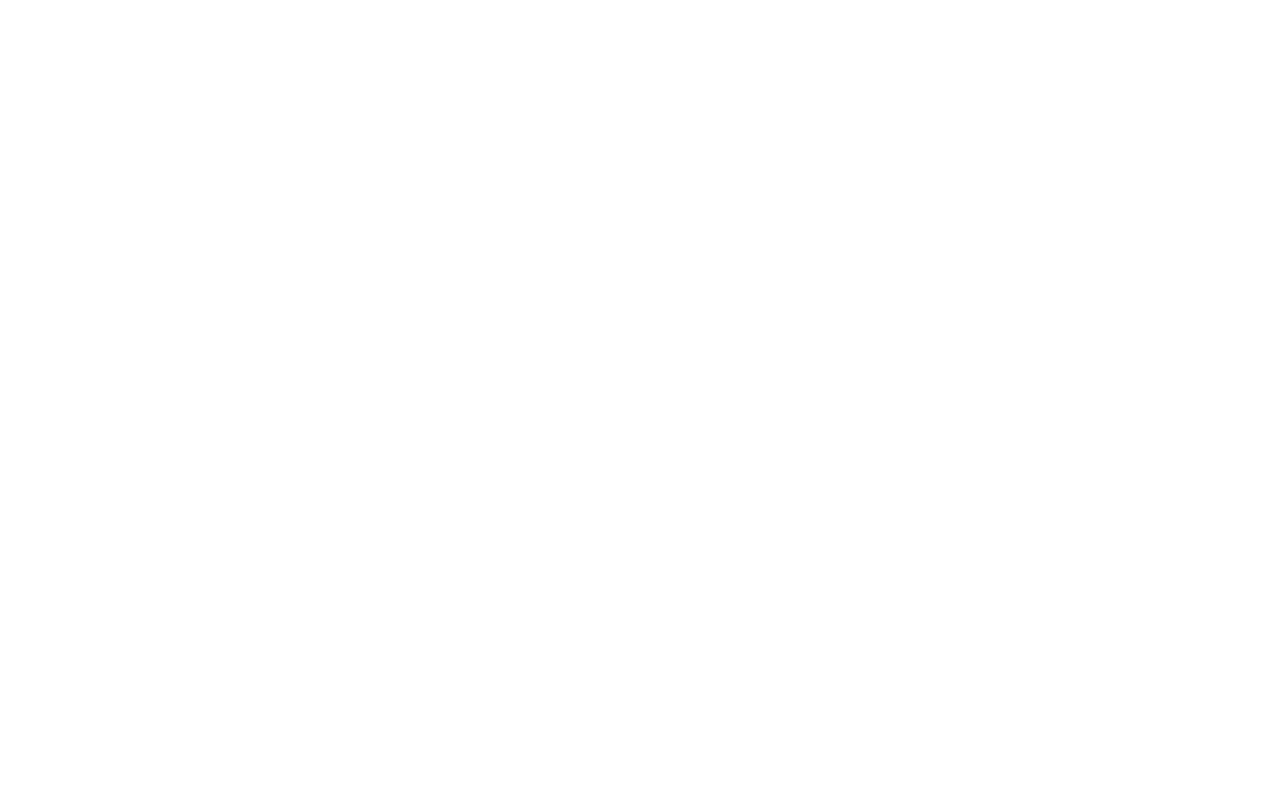
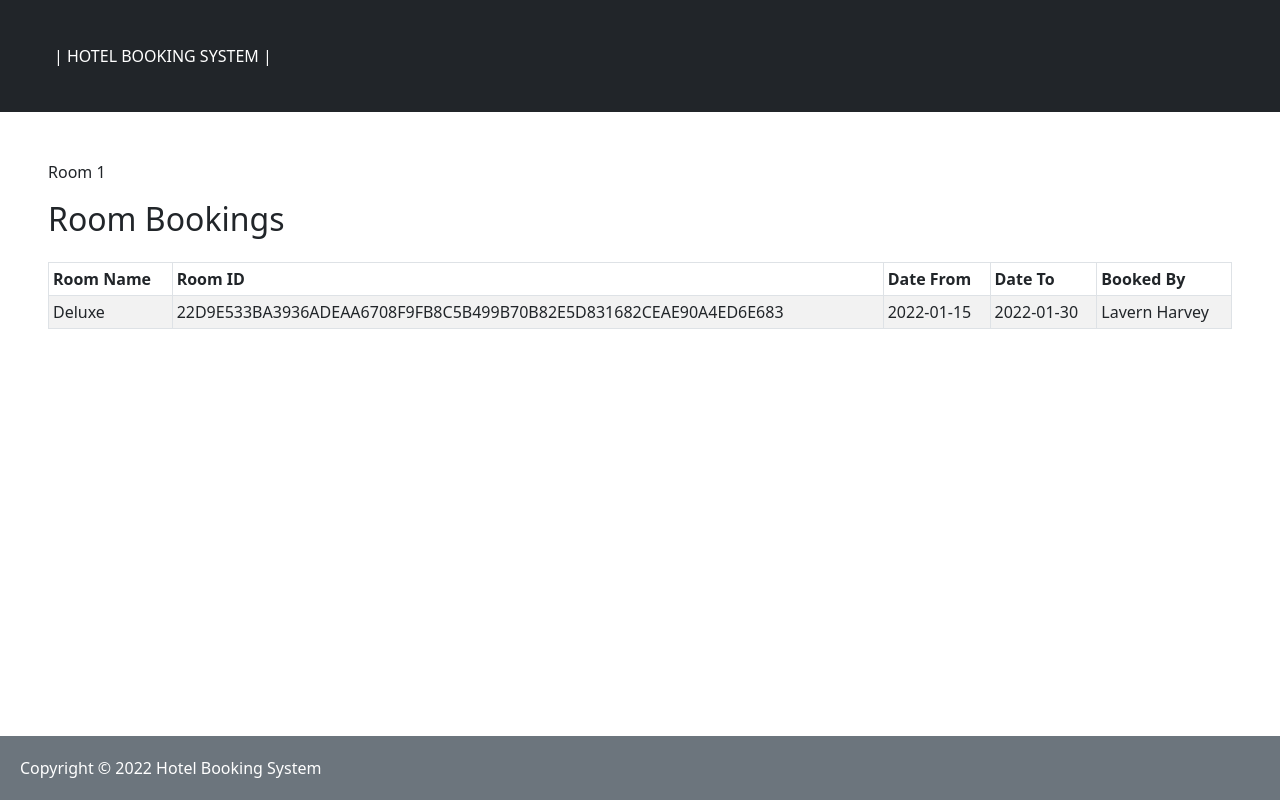
Before and after one commit to Udith-Gayan/hotel-booking-client-app, a React (Create React App) app: page /dashboard/hotel-owner-login-overview/room/1 in a window 1280 px wide. Before the commit this address had no page. Built offline with nearby package versions, Linux system fonts and the light colour scheme.

Commit message:
ui implementations

```diff
--- a/src/App.js
+++ b/src/App.js
@@ -4,9 +4,10 @@ import LandingPage from "./components/LandingPage/LandingPage";
 import HotelOwnerRegisterLogin from "./components/HotelOwnerRegisterLogin/HotelOwnerRegisterLogin";
 import HotelOverview from "./components/HotelOverview/HotelOverview";
 import DashboardLayout from "./components/DashboardLayout/DashboardLayout";
-import Bookings from "./components/Bookings/Bookings";
+import HotelOwnerLoginDashboard from "./components/HotelOwnerLoginDashboard/HotelOwnerLoginDashboard";
 import Hotels from "./components/Hotels/Hotels";
 import MyReservations from "./components/MyReservations/MyReservations";
+import Room from "./components/Room/Room";
 
 function App() {
   return (
@@ -20,9 +21,16 @@ function App() {
           ></Route>
           <Route path="/dashboard" element={<DashboardLayout />}>
             <Route path="hotel-overview" element={<HotelOverview />}></Route>
-            <Route path="bookings" element={<Bookings />}></Route>
+            <Route
+              path="hotel-owner-login-overview"
+              element={<HotelOwnerLoginDashboard />}
+            ></Route>
             <Route path="hotels" element={<Hotels />}></Route>
             <Route path="my-reservations" element={<MyReservations />}></Route>
+            <Route
+              path="hotel-owner-login-overview/room/:id"
+              element={<Room />}
+            ></Route>
           </Route>
         </Routes>
       </Layout>
--- a/src/components/Bookings/Bookings.js
+++ b/src/components/Bookings/Bookings.js
@@ -38,14 +38,14 @@ const Bookings = () => {
             <td>Edwyn Alannah</td>
           </tr>
           <tr>
-            <td>Marino Beach Colombo</td>
+            <td>The Kingsbury Colombo</td>
             <td>Platinum</td>
             <td>
               22D9E533BA3936ADEAA6708F9FB8C5B499B70B82E5D831682CEAE90A4ED6E683
             </td>
-            <td>2022-02-15</td>
-            <td>2022-02-30</td>
-            <td>Denzel Jaxtyn</td>
+            <td>2022-03-15</td>
+            <td>2022-03-30</td>
+            <td>Edwyn Alannah</td>
           </tr>
         </tbody>
       </Table>
--- /dev/null
+++ b/src/components/DashboardLayout/Dashboard.module.css
@@ -0,0 +1,4 @@
+.dashboardBottom {
+  margin: 3rem;
+  margin-bottom: 100px;
+}
--- a/src/components/DashboardLayout/DashboardLayout.js
+++ b/src/components/DashboardLayout/DashboardLayout.js
@@ -3,6 +3,7 @@ import Footer from "../Footer/Footer";
 //import Spinner from "../Spinner/Spinner";
 import Navbar from "../Navbar/Navbar";
 import { Outlet } from "react-router-dom";
+import classes from "./Dashboard.module.css";
 function DashboardLayout() {
   return (
     <div>
@@ -10,7 +11,7 @@ function DashboardLayout() {
       {/* <Suspense fallback={<Spinner />}>
         <h1>kasun</h1>
       </Suspense> */}
-      <div className="m-5">
+      <div className={`${classes.dashboardBottom}`}>
         <Outlet />
       </div>
       <Footer />
--- a/src/components/Footer/Footer.module.css
+++ b/src/components/Footer/Footer.module.css
@@ -1,10 +1,10 @@
 .footerText {
+  position: fixed;
+  left: 0;
+  bottom: 0;
+  width: 100%;
+  background-color: #6c757d;
   color: white;
   padding: 20px;
-  position: absolute;
-  bottom: 0;
-  width: 100%;
-  height: 60px; /* Height of the footer */
-  background-color: #6c757d;
   margin-bottom: 0;
 }
--- a/src/components/HotelOverview/HotelOverview.js
+++ b/src/components/HotelOverview/HotelOverview.js
@@ -5,16 +5,39 @@ import Button from "react-bootstrap/Button";
 import Card from "react-bootstrap/Card";
 import classes from "./HotelOverview.module.css";
 import CreateRoom from "../CreateRoom/CreateRoom";
-import { useNavigate } from "react-router-dom";
+import RoomBook from "../RoomBook/RoomBook";
+import { Link, useNavigate } from "react-router-dom";
 
-const HotelOverview = ({ customer }) => {
+const HotelOverview = () => {
+  const roomDetails = [
+    {
+      name: "Room Deluxe",
+      id: "22D9E533BA3936ADEAA6708F9FB8C5B499B70B82E5D831682CEAE90A4ED6E683",
+    },
+    {
+      name: "Room Platinum",
+      id: "22D9E533BA3936ADEAA6708F9FB8C5B499B70B82E5D831682CEAE90A4ED6E683",
+    },
+    {
+      name: "Room Gold",
+      id: "22D9E533BA3936ADEAA6708F9FB8C5B499B70B82E5D831682CEAE90A4ED6E683",
+    },
+  ];
+
   const navigate = useNavigate();
   const [createRoomVisibility, setCreateRoomVisibility] = useState(false);
+  const [bookRoomFormVisibility, setBookRoomFormVisibility] = useState(false);
+  const [roomIndex, setRoomIndex] = useState(-1);
 
   const createRoom = () => {
     setCreateRoomVisibility(!createRoomVisibility);
   };
 
+  const bookRoom = (index) => {
+    console.log("booking a room", index);
+    setRoomIndex(index);
+    setBookRoomFormVisibility(!bookRoomFormVisibility);
+  };
   return (
     <div>
       <Button variant="secondary" onClick={() => navigate(-1)}>
@@ -39,7 +62,8 @@ const HotelOverview = ({ customer }) => {
         {JSON.parse(localStorage.getItem("user")) === "hotelowner" && (
           <div>
             <Button variant="primary" onClick={() => createRoom()}>
-              Open Room Creation Panel
+              {!createRoomVisibility ? "Open " : "Close "}
+              Room Creation Panel
             </Button>
           </div>
         )}
@@ -50,36 +74,34 @@ const HotelOverview = ({ customer }) => {
         )}
 
         <div className={classes.cardWrapper}>
+          {roomDetails.map((roomDetail, index) => (
             <Card
+              id={4}
+              key={index}
               style={{ width: "18rem", display: "inline-block", margin: "5px" }}
             >
               <Card.Body>
-              <Card.Title>Room Deluxe</Card.Title>
-              <Card.Text>
-                22D9E533BA3936ADEAA6708F9FB8C5B499B70B82E5D831682CEAE90A4ED6E683
-              </Card.Text>
+                <Card.Title>{roomDetail.name}</Card.Title>
+                <Card.Text>{roomDetail.id}</Card.Text>
+                {JSON.parse(localStorage.getItem("user")) === "customer" && (
+                  <Button
+                    variant="primary"
+                    id={index}
+                    onClick={() => bookRoom(index)}
+                  >
+                    Room Booking Panel
+                  </Button>
+                )}
+                {/* replace index with relevant variable and once you navigate, you can access that variable from Room page. example provided */}
+                {JSON.parse(localStorage.getItem("user")) === "hotelowner" && (
+                  <Link to={`room/${index}`}>
+                    <Button variant="primary">See Bookings</Button>
+                  </Link>
+                )}
+                {bookRoomFormVisibility && roomIndex === index && <RoomBook />}
               </Card.Body>
             </Card>
-          <Card
-            style={{ width: "18rem", display: "inline-block", margin: "5px" }}
-          >
-            <Card.Body>
-              <Card.Title>Room Platinum</Card.Title>
-              <Card.Text>
-                22D9E533BA3936ADEAA6708F9FB8C5B499B70B82E5D831682CEAE90A4ED6E683
-              </Card.Text>
-            </Card.Body>
-          </Card>
-          <Card
-            style={{ width: "18rem", display: "inline-block", margin: "5px" }}
-          >
-            <Card.Body>
-              <Card.Title>Room Gold</Card.Title>
-              <Card.Text>
-                22D9E533BA3936ADEAA6708F9FB8C5B499B70B82E5D831682CEAE90A4ED6E683
-              </Card.Text>
-            </Card.Body>
-          </Card>
+          ))}
         </div>
       </div>
     </div>
--- /dev/null
+++ b/src/components/HotelOwnerLoginDashboard/HotelOwnerLoginDashboard.js
@@ -0,0 +1,13 @@
+import React from "react";
+import HotelOverview from "../HotelOverview/HotelOverview";
+import Bookings from "../Bookings/Bookings";
+const HotelOwnerLoginDashboard = () => {
+  return (
+    <div>
+      <HotelOverview />
+      <Bookings />
+    </div>
+  );
+};
+
+export default HotelOwnerLoginDashboard;
--- a/src/components/HotelOwnerLoginForm/HotelOwnerLoginForm.js
+++ b/src/components/HotelOwnerLoginForm/HotelOwnerLoginForm.js
@@ -6,7 +6,7 @@ import { useNavigate } from "react-router-dom";
 const HotelOwnerLoginForm = () => {
   const navigate = useNavigate();
   const Login = () => {
-    navigate("/dashboard/bookings");
+    navigate("/dashboard/hotel-owner-login-overview");
     console.log("Login");
   };
   return (
--- /dev/null
+++ b/src/components/Room/Room.js
@@ -0,0 +1,39 @@
+import React from "react";
+import { useParams } from "react-router-dom";
+import Table from "react-bootstrap/Table";
+
+const Room = () => {
+  const { id } = useParams();
+  return (
+    <div>
+      {/* example mentioned */}
+      Room {id}
+      {/* example mentioned */}
+      <h2 className="mt-3 mb-4">Room Bookings</h2>
+      <Table striped bordered hover size="sm">
+        <thead>
+          <tr>
+            <th>Room Name</th>
+            <th>Room ID</th>
+            <th>Date From</th>
+            <th>Date To</th>
+            <th>Booked By</th>
+          </tr>
+        </thead>
+        <tbody>
+          <tr>
+            <td>Deluxe</td>
+            <td>
+              22D9E533BA3936ADEAA6708F9FB8C5B499B70B82E5D831682CEAE90A4ED6E683
+            </td>
+            <td>2022-01-15</td>
+            <td>2022-01-30</td>
+            <td>Lavern Harvey</td>
+          </tr>
+        </tbody>
+      </Table>
+    </div>
+  );
+};
+
+export default Room;
--- /dev/null
+++ b/src/components/RoomBook/RoomBook.js
@@ -0,0 +1,29 @@
+import React from "react";
+import Button from "react-bootstrap/Button";
+import Form from "react-bootstrap/Form";
+
+const RoomBook = () => {
+  return (
+    <div>
+      <Form>
+        <Form.Group className="mb-3" controlId="name">
+          <Form.Label>Name</Form.Label>
+          <Form.Control type="text" placeholder="Name" />
+        </Form.Group>
+
+        <Form.Group className="mb-3" controlId="datefrom">
+          <Form.Label>Date From</Form.Label>
+          <Form.Control type="date" placeholder="Date From" />
+        </Form.Group>
+
+        <Form.Group className="mb-3" controlId="dateto">
+          <Form.Label>Date To</Form.Label>
+          <Form.Control type="date" placeholder="Date To" />
+        </Form.Group>
+        <Button variant="primary">Submit</Button>
+      </Form>
+    </div>
+  );
+};
+
+export default RoomBook;
```
Lines whose indentation alone changed are shown as unchanged.
